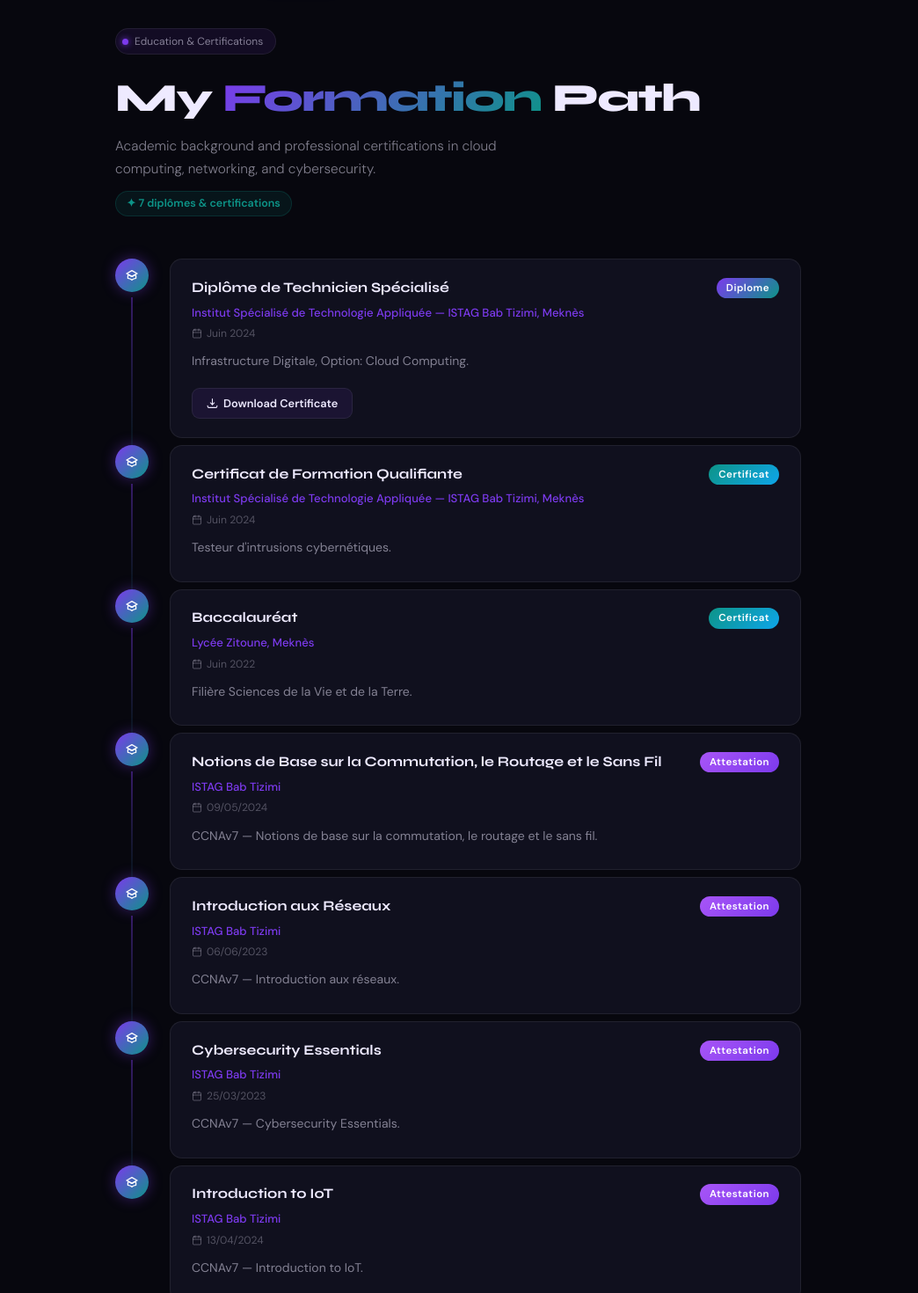
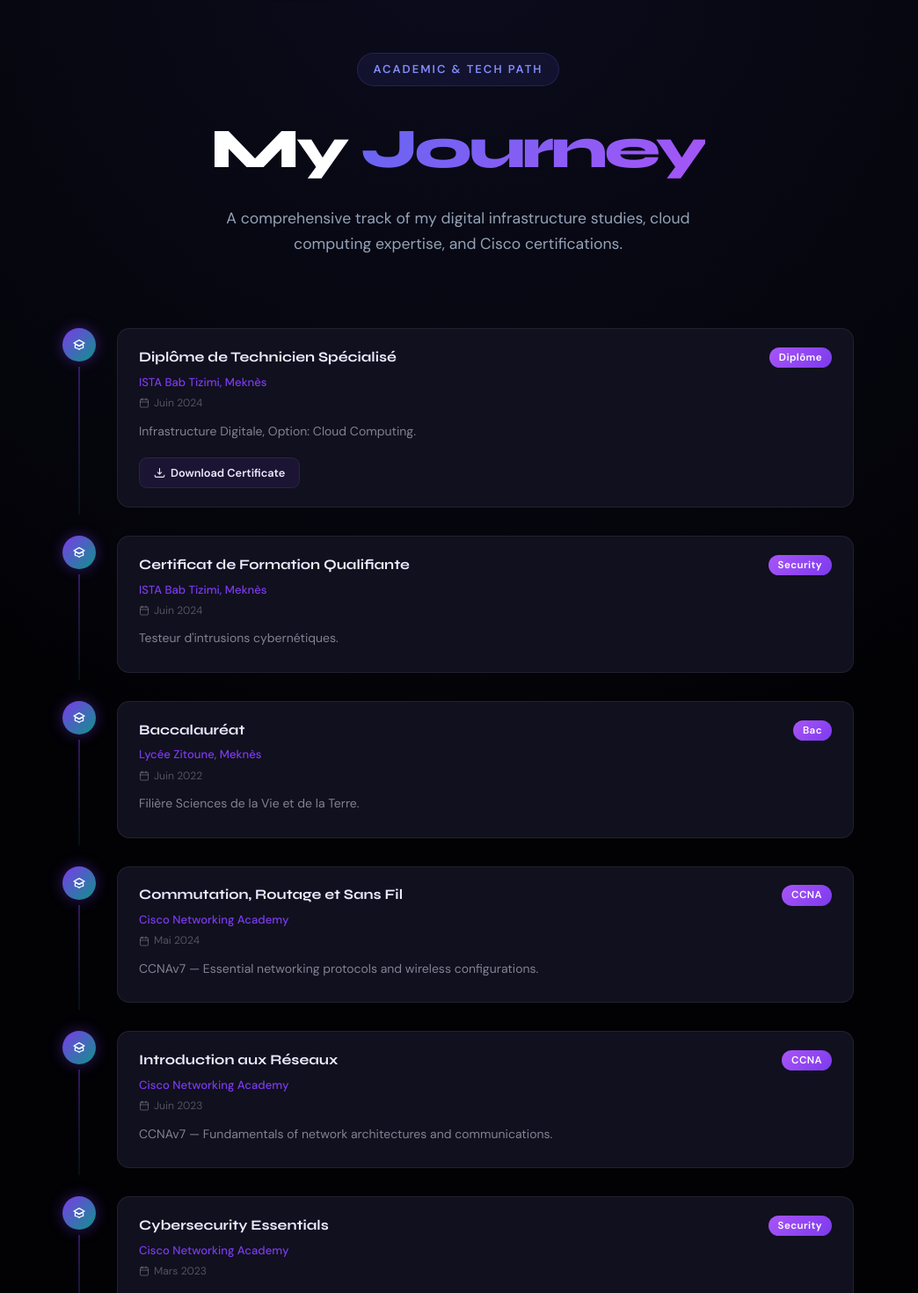
Before and after one commit to boumazian/Fad-portfolio, a Next.js app: page /formation in a window 1280 px wide. Shown: the part 80-1550 px from the top of the page at 88% size, without its empty margins (119-1163 px from the left). Built offline with nearby package versions, Linux system fonts and the light colour scheme.

Commit message:
feat: enhance education section with grouped certifications and modern typography

```diff
--- a/src/app/formationform/page.tsx
+++ /dev/null
@@ -1,5 +0,0 @@
-import Formation from "@/components/formation";
-
-export default function FormationPage() {
-  return <Formation />;
-}
--- a/src/components/formation.tsx
+++ b/src/components/formation.tsx
@@ -1,124 +1,280 @@
+// "use client";
+// import { useTheme } from "@/context/ThemeContext";
+// import FormationItem from "./ui/formationItem";
+
+// const formations = [
+//   {
+//     title: "Diplôme de Technicien Spécialisé",
+//     date: "Juin 2024",
+//     etablissement: "Institut Spécialisé de Technologie Appliquée — ISTAG Bab Tizimi, Meknès",
+//     description1: "Infrastructure Digitale, Option: Cloud Computing.",
+//     tag: "Diplome",
+//     link: "https://aws.amazon.com/certification/certified-cloud-practitioner/",
+//   },
+//   {
+//     title: "Certificat de Formation Qualifiante",
+//     date: "Juin 2024",
+//     etablissement: "Institut Spécialisé de Technologie Appliquée — ISTAG Bab Tizimi, Meknès",
+//     description1: "Testeur d'intrusions cybernétiques.",
+//     tag: "Certificat",
+//     link: "#",
+//   },
+//   {
+//     title: "Baccalauréat",
+//     date: "Juin 2022",
+//     etablissement: "Lycée Zitoune, Meknès",
+//     description1: "Filière Sciences de la Vie et de la Terre.",
+//     tag: "Certificat",
+//     link: "#",
+//   },
+//   {
+//     title: "Notions de Base sur la Commutation, le Routage et le Sans Fil",
+//     date: "09/05/2024",
+//     etablissement: "ISTAG Bab Tizimi",
+//     description1: "CCNAv7 — Notions de base sur la commutation, le routage et le sans fil.",
+//     tag: "Attestation",
+//     link: "#",
+//   },
+//   {
+//     title: "Introduction aux Réseaux",
+//     date: "06/06/2023",
+//     etablissement: "ISTAG Bab Tizimi",
+//     description1: "CCNAv7 — Introduction aux réseaux.",
+//     tag: "Attestation",
+//     link: "#",
+//   },
+//   {
+//     title: "Cybersecurity Essentials",
+//     date: "25/03/2023",
+//     etablissement: "ISTAG Bab Tizimi",
+//     description1: "CCNAv7 — Cybersecurity Essentials.",
+//     tag: "Attestation",
+//     link: "#",
+//   },
+//   {
+//     title: "Introduction to IoT",
+//     date: "13/04/2024",
+//     etablissement: "ISTAG Bab Tizimi",
+//     description1: "CCNAv7 — Introduction to IoT.",
+//     tag: "Attestation",
+//     link: "#",
+//   },
+// ];
+
+// export default function Formation() {
+//   const { dark } = useTheme();
+//   const t = dark ? "dk" : "lk";
+
+//   return (
+//     <>
+//       <style>{`
+//         .fm-section {
+//           background: var(--bg);
+//           min-height: 100vh;
+//           padding: 7rem 1.5rem 5rem;
+//           transition: background .4s;
+//         }
+//         .fm-inner { max-width: 780px; margin: 0 auto; }
+//         .fm-header { margin-bottom: 3rem; }
+//         .fm-label {
+//           display: inline-flex; align-items: center; gap: 7px;
+//           padding: 5px 14px 5px 7px; border-radius: 100px;
+//           border: 1px solid var(--border); background: var(--soft);
+//           font-size: 12px; color: var(--txt2); margin-bottom: 1rem;
+//         }
+//         .fm-label-dot { width: 7px; height: 7px; border-radius: 50%; background: var(--accent); box-shadow: 0 0 7px var(--accent); }
+//         .fm-title {
+//           font-family: var(--font-syne, 'Syne', sans-serif);
+//           font-size: clamp(2rem, 4.5vw, 2.8rem);
+//           font-weight: 800; letter-spacing: -.03em;
+//           color: var(--txt); margin-bottom: .5rem;
+//         }
+//         .fm-sub { font-size: .96rem; color: var(--txt2); font-weight: 300; line-height: 1.7; max-width: 480px; }
+//         .fm-count {
+//           display: inline-flex; align-items: center; gap: 6px;
+//           padding: 4px 12px; border-radius: 100px;
+//           background: var(--tsoft); border: 1px solid rgba(13,148,136,.2);
+//           font-size: .78rem; font-weight: 600; color: var(--teal);
+//           margin-top: .75rem;
+//         }
+//       `}</style>
+
+//       <section className={`fm-section ${t}`}>
+//         <div className="fm-inner">
+//           <div className="fm-header">
+//             <div className="fm-label">
+//               <span className="fm-label-dot"/>
+//               Education & Certifications
+//             </div>
+//             <h1 className="fm-title">
+//               My <span className="grad">Formation</span> Path
+//             </h1>
+//             <p className="fm-sub">
+//               Academic background and professional certifications in cloud computing, networking, and cybersecurity.
+//             </p>
+//             <div className="fm-count">
+//               ✦ {formations.length} diplômes & certifications
+//             </div>
+//           </div>
+
+//           {/* Timeline */}
+//           <div>
+//             {formations.map((item, i) => (
+//               <FormationItem
+//                 key={i}
+//                 {...item}
+//                 isLast={i === formations.length - 1}
+//               />
+//             ))}
+//           </div>
+//         </div>
+//       </section>
+//     </>
+//   );
+// }
+
 "use client";
 import { useTheme } from "@/context/ThemeContext";
 import FormationItem from "./ui/formationItem";
+import { GraduationCap, Award, BookOpen, ShieldCheck, Cpu, Network } from "lucide-react";
 
 const formations = [
   {
     title: "Diplôme de Technicien Spécialisé",
     date: "Juin 2024",
-    etablissement: "Institut Spécialisé de Technologie Appliquée — ISTAG Bab Tizimi, Meknès",
+    etablissement: "ISTA Bab Tizimi, Meknès",
     description1: "Infrastructure Digitale, Option: Cloud Computing.",
-    tag: "Diplome",
+    tag: "Diplôme",
     link: "https://aws.amazon.com/certification/certified-cloud-practitioner/",
+    icon: <GraduationCap size={22} />
   },
   {
     title: "Certificat de Formation Qualifiante",
     date: "Juin 2024",
-    etablissement: "Institut Spécialisé de Technologie Appliquée — ISTAG Bab Tizimi, Meknès",
+    etablissement: "ISTA Bab Tizimi, Meknès",
     description1: "Testeur d'intrusions cybernétiques.",
-    tag: "Certificat",
+    tag: "Security",
     link: "#",
+    icon: <ShieldCheck size={22} />
   },
   {
     title: "Baccalauréat",
     date: "Juin 2022",
     etablissement: "Lycée Zitoune, Meknès",
     description1: "Filière Sciences de la Vie et de la Terre.",
-    tag: "Certificat",
+    tag: "Bac",
     link: "#",
+    icon: <BookOpen size={22} />
   },
   {
-    title: "Notions de Base sur la Commutation, le Routage et le Sans Fil",
-    date: "09/05/2024",
-    etablissement: "ISTAG Bab Tizimi",
-    description1: "CCNAv7 — Notions de base sur la commutation, le routage et le sans fil.",
-    tag: "Attestation",
+    title: "Commutation, Routage et Sans Fil",
+    date: "Mai 2024",
+    etablissement: "Cisco Networking Academy",
+    description1: "CCNAv7 — Essential networking protocols and wireless configurations.",
+    tag: "CCNA",
     link: "#",
+    icon: <Network size={22} />
   },
   {
     title: "Introduction aux Réseaux",
-    date: "06/06/2023",
-    etablissement: "ISTAG Bab Tizimi",
-    description1: "CCNAv7 — Introduction aux réseaux.",
-    tag: "Attestation",
+    date: "Juin 2023",
+    etablissement: "Cisco Networking Academy",
+    description1: "CCNAv7 — Fundamentals of network architectures and communications.",
+    tag: "CCNA",
     link: "#",
+    icon: <Network size={22} />
   },
   {
     title: "Cybersecurity Essentials",
-    date: "25/03/2023",
-    etablissement: "ISTAG Bab Tizimi",
-    description1: "CCNAv7 — Cybersecurity Essentials.",
-    tag: "Attestation",
+    date: "Mars 2023",
+    etablissement: "Cisco Networking Academy",
+    description1: "CCNAv7 — Fundamental principles of securing digital infrastructures.",
+    tag: "Security",
     link: "#",
+    icon: <ShieldCheck size={22} />
   },
   {
     title: "Introduction to IoT",
-    date: "13/04/2024",
-    etablissement: "ISTAG Bab Tizimi",
-    description1: "CCNAv7 — Introduction to IoT.",
-    tag: "Attestation",
+    date: "Avril 2024",
+    etablissement: "Cisco Networking Academy",
+    description1: "CCNAv7 — Exploring the Internet of Things ecosystem.",
+    tag: "IoT",
     link: "#",
+    icon: <Cpu size={22} />
   },
 ];
 
 export default function Formation() {
   const { dark } = useTheme();
-  const t = dark ? "dk" : "lk";
 
   return (
-    <>
+    <section className={`fm-root ${dark ? "dk" : "lk"}`}>
       <style>{`
-        .fm-section {
-          background: var(--bg);
+        .fm-root {
+          background: ${dark ? "#020205" : "#f1f5f9"};
           min-height: 100vh;
-          padding: 7rem 1.5rem 5rem;
-          transition: background .4s;
+          padding: 140px 1.5rem 100px;
+          position: relative;
         }
-        .fm-inner { max-width: 780px; margin: 0 auto; }
-        .fm-header { margin-bottom: 3rem; }
-        .fm-label {
-          display: inline-flex; align-items: center; gap: 7px;
-          padding: 5px 14px 5px 7px; border-radius: 100px;
-          border: 1px solid var(--border); background: var(--soft);
-          font-size: 12px; color: var(--txt2); margin-bottom: 1rem;
+
+        .fm-root::after {
+          content: "";
+          position: absolute;
+          top: 0; left: 50%; transform: translateX(-50%);
+          width: 100%; height: 100%;
+          background: radial-gradient(circle at 50% 0%, rgba(99, 102, 241, 0.1) 0%, transparent 50%);
+          pointer-events: none;
         }
-        .fm-label-dot { width: 7px; height: 7px; border-radius: 50%; background: var(--accent); box-shadow: 0 0 7px var(--accent); }
+
+        .fm-inner { max-width: 900px; margin: 0 auto; position: relative; z-index: 10; }
+
+        .fm-header { text-align: center; margin-bottom: 5rem; }
+
+        .fm-badge {
+          display: inline-flex; align-items: center; gap: 8px;
+          padding: 8px 18px; border-radius: 100px;
+          background: ${dark ? "rgba(99, 102, 241, 0.1)" : "rgba(99, 102, 241, 0.05)"};
+          border: 1px solid rgba(99, 102, 241, 0.2);
+          color: #818cf8; font-size: 13px; font-weight: 700;
+          text-transform: uppercase; letter-spacing: 2px; margin-bottom: 1.5rem;
+        }
+
         .fm-title {
-          font-family: var(--font-syne, 'Syne', sans-serif);
-          font-size: clamp(2rem, 4.5vw, 2.8rem);
-          font-weight: 800; letter-spacing: -.03em;
-          color: var(--txt); margin-bottom: .5rem;
+          font-family: 'Syne', sans-serif;
+          font-size: clamp(2.5rem, 7vw, 4rem);
+          font-weight: 800; letter-spacing: -0.05em;
+          color: ${dark ? "#fff" : "#0f172a"}; margin-bottom: 1rem;
         }
-        .fm-sub { font-size: .96rem; color: var(--txt2); font-weight: 300; line-height: 1.7; max-width: 480px; }
-        .fm-count {
-          display: inline-flex; align-items: center; gap: 6px;
-          padding: 4px 12px; border-radius: 100px;
-          background: var(--tsoft); border: 1px solid rgba(13,148,136,.2);
-          font-size: .78rem; font-weight: 600; color: var(--teal);
-          margin-top: .75rem;
+
+        .fm-title span {
+          background: linear-gradient(135deg, #6366f1, #a855f7);
+          -webkit-background-clip: text; -webkit-text-fill-color: transparent;
+        }
+
+        .fm-sub {
+          font-size: 1.1rem; color: ${dark ? "#94a3b8" : "#475569"};
+          line-height: 1.7; max-width: 600px; margin: 0 auto;
+        }
+
+        /* The Timeline container - making it organized */
+        .fm-grid {
+          display: flex;
+          flex-direction: column;
+          gap: 1.5rem;
         }
       `}</style>
 
-      <section className={`fm-section ${t}`}>
       <div className="fm-inner">
         <div className="fm-header">
-            <div className="fm-label">
-              <span className="fm-label-dot"/>
-              Education & Certifications
-            </div>
-            <h1 className="fm-title">
-              My <span className="grad">Formation</span> Path
-            </h1>
+          <div className="fm-badge">Academic & Tech Path</div>
+          <h1 className="fm-title">My <span>Journey</span></h1>
           <p className="fm-sub">
-              Academic background and professional certifications in cloud computing, networking, and cybersecurity.
+            A comprehensive track of my digital infrastructure studies,
+            cloud computing expertise, and Cisco certifications.
           </p>
-            <div className="fm-count">
-              ✦ {formations.length} diplômes & certifications
-            </div>
         </div>
 
-          {/* Timeline */}
-          <div>
+        <div className="fm-grid">
           {formations.map((item, i) => (
             <FormationItem
               key={i}
@@ -129,6 +285,5 @@ export default function Formation() {
         </div>
       </div>
     </section>
-    </>
   );
 }
```
Lines whose indentation alone changed are shown as unchanged.
